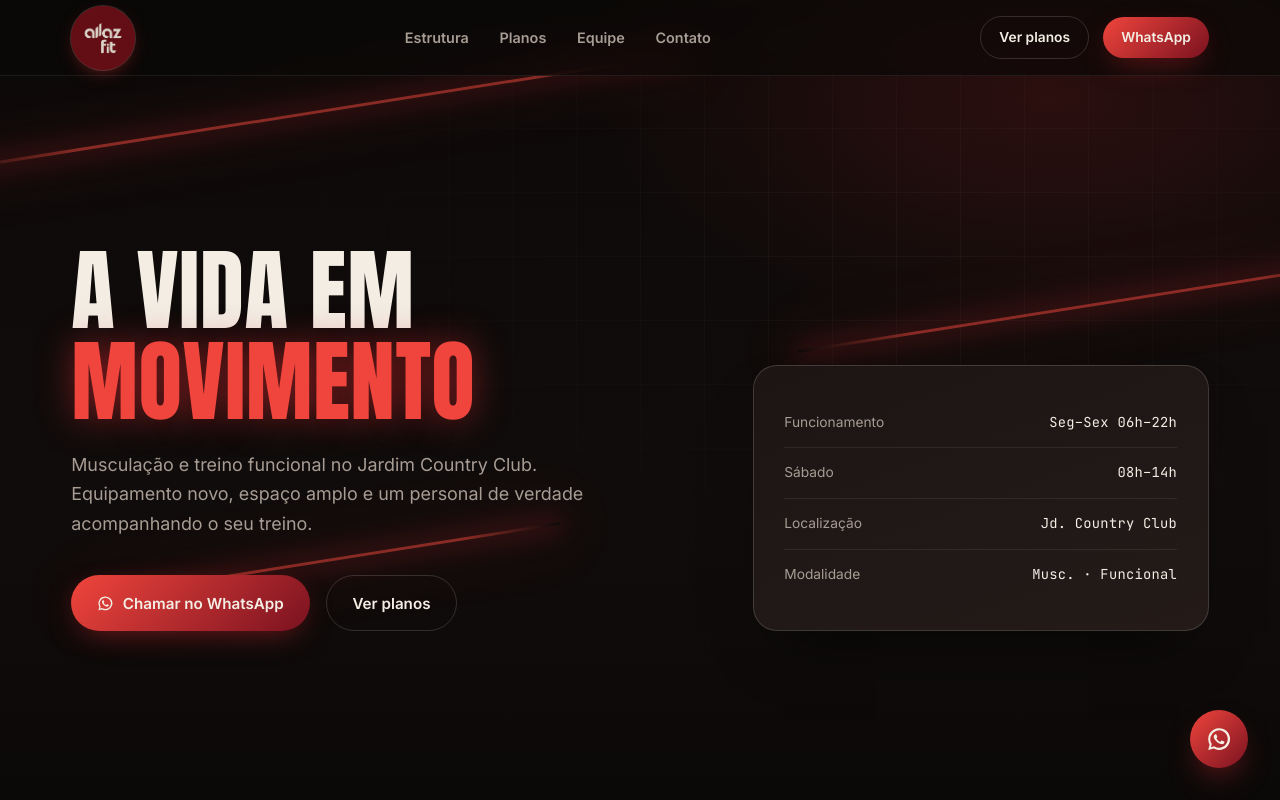
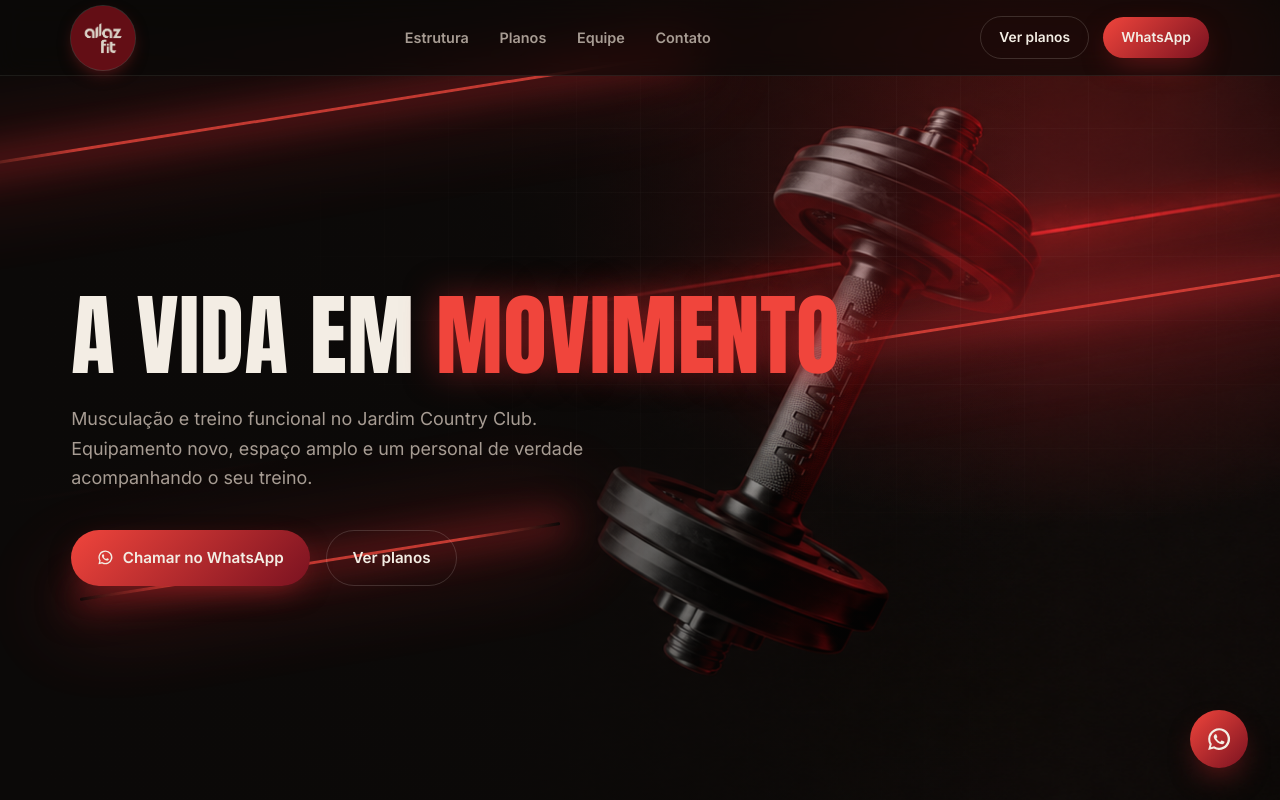
Before and after one commit to enricodfa/allaz-fit-site, a plain HTML site: page index.html in a window 1280 px wide. Shown: the top 800 px of the page. Drawn offline with Linux system fonts and the light colour scheme.

Commit message:
Adiciona imagem de halter no fundo do hero e remove card de horários
Co-Authored-By: Claude Sonnet 5 <noreply@anthropic.com>

```diff
--- a/css/style.css
+++ b/css/style.css
@@ -156,15 +156,17 @@ h1,h2,h3,h4{font-family:var(--f-display);font-weight:400;line-height:1.02;letter
   position:relative;min-height:100svh;display:flex;align-items:center;
   padding-top:var(--header-h);overflow:hidden;
   background:
-    radial-gradient(ellipse 60% 50% at 82% 12%,rgba(212,42,48,.16),transparent 60%),
+    linear-gradient(90deg,#0B0908 0%,rgba(11,9,8,.88) 38%,rgba(11,9,8,.35) 62%,transparent 82%),
+    radial-gradient(ellipse 60% 55% at 82% 30%,rgba(212,42,48,.35),transparent 65%),
+    url("../assets/hero-dumbbell.png") center right / cover no-repeat,
     linear-gradient(180deg,#0B0908 0%,#100C0B 60%,#0B0908 100%);
 }
 .hero__strips{position:absolute;inset:0;z-index:0;pointer-events:none}
 .hero__strip{
   position:absolute;height:3px;border-radius:2px;
   background:linear-gradient(90deg,transparent,var(--ember-2) 20%,var(--ember-2) 80%,transparent);
-  box-shadow:0 0 24px 4px var(--ember-glow),0 0 60px 10px rgba(212,42,48,.25);
-  opacity:.55;
+  box-shadow:0 0 34px 8px var(--ember-glow),0 0 90px 18px rgba(212,42,48,.4);
+  opacity:.8;
 }
 .hero__strip--1{width:60%;top:14%;left:-6%;transform:rotate(-9deg)}
 .hero__strip--2{width:46%;top:38%;right:-8%;transform:rotate(-9deg)}
@@ -176,22 +178,11 @@ h1,h2,h3,h4{font-family:var(--f-display);font-weight:400;line-height:1.02;letter
   mask-image:radial-gradient(ellipse 70% 60% at 70% 30%,#000 0%,transparent 75%);
 }
 
-.hero__inner{position:relative;z-index:1;display:grid;grid-template-columns:1.15fr .85fr;gap:clamp(2rem,5vw,4rem);align-items:end;padding-block:clamp(2.5rem,6vw,4rem)}
+.hero__inner{position:relative;z-index:1;padding-block:clamp(2.5rem,6vw,4rem)}
 .hero h1{font-size:var(--fs-hero);color:var(--bone)}
 .hero h1 em{font-style:normal;color:var(--ember-2);text-shadow:0 0 34px var(--ember-glow)}
 .hero__lead{margin-top:1.4rem;max-width:46ch;font-size:var(--fs-lead);color:var(--smoke)}
 .hero__cta{display:flex;flex-wrap:wrap;gap:1rem;margin-top:2.3rem}
-
-.hero__panel{
-  border:1px solid var(--line-strong);border-radius:var(--r-lg);
-  background:linear-gradient(160deg,var(--surface),var(--surface-2));
-  padding:clamp(1.4rem,2.4vw,2rem);
-  box-shadow:0 30px 60px -30px rgba(0,0,0,.6);
-}
-.hero__panel-row{display:flex;justify-content:space-between;align-items:center;padding-block:.85rem;border-bottom:1px solid var(--line)}
-.hero__panel-row:last-child{border-bottom:none}
-.hero__panel-label{font-size:var(--fs-sm);color:var(--smoke)}
-.hero__panel-value{font-family:var(--f-mono);font-size:var(--fs-sm);color:var(--bone);letter-spacing:.02em}
 
 /* ---------- 6. ESTRUTURA ---------- */
 .gallery{display:grid;grid-template-columns:repeat(4,1fr);grid-auto-rows:200px;gap:1rem}
--- a/index.html
+++ b/index.html
@@ -68,25 +68,6 @@
         <a href="#planos" class="btn btn--ghost">Ver planos</a>
       </div>
     </div>
-
-    <aside class="hero__panel" data-reveal>
-      <div class="hero__panel-row">
-        <span class="hero__panel-label">Funcionamento</span>
-        <span class="hero__panel-value">Seg–Sex 06h–22h</span>
-      </div>
-      <div class="hero__panel-row">
-        <span class="hero__panel-label">Sábado</span>
-        <span class="hero__panel-value">08h–14h</span>
-      </div>
-      <div class="hero__panel-row">
-        <span class="hero__panel-label">Localização</span>
-        <span class="hero__panel-value">Jd. Country Club</span>
-      </div>
-      <div class="hero__panel-row">
-        <span class="hero__panel-label">Modalidade</span>
-        <span class="hero__panel-value">Musc. · Funcional</span>
-      </div>
-    </aside>
   </div>
 </section>
 
```
Also changed, not shown: assets/hero-dumbbell.png (added).
